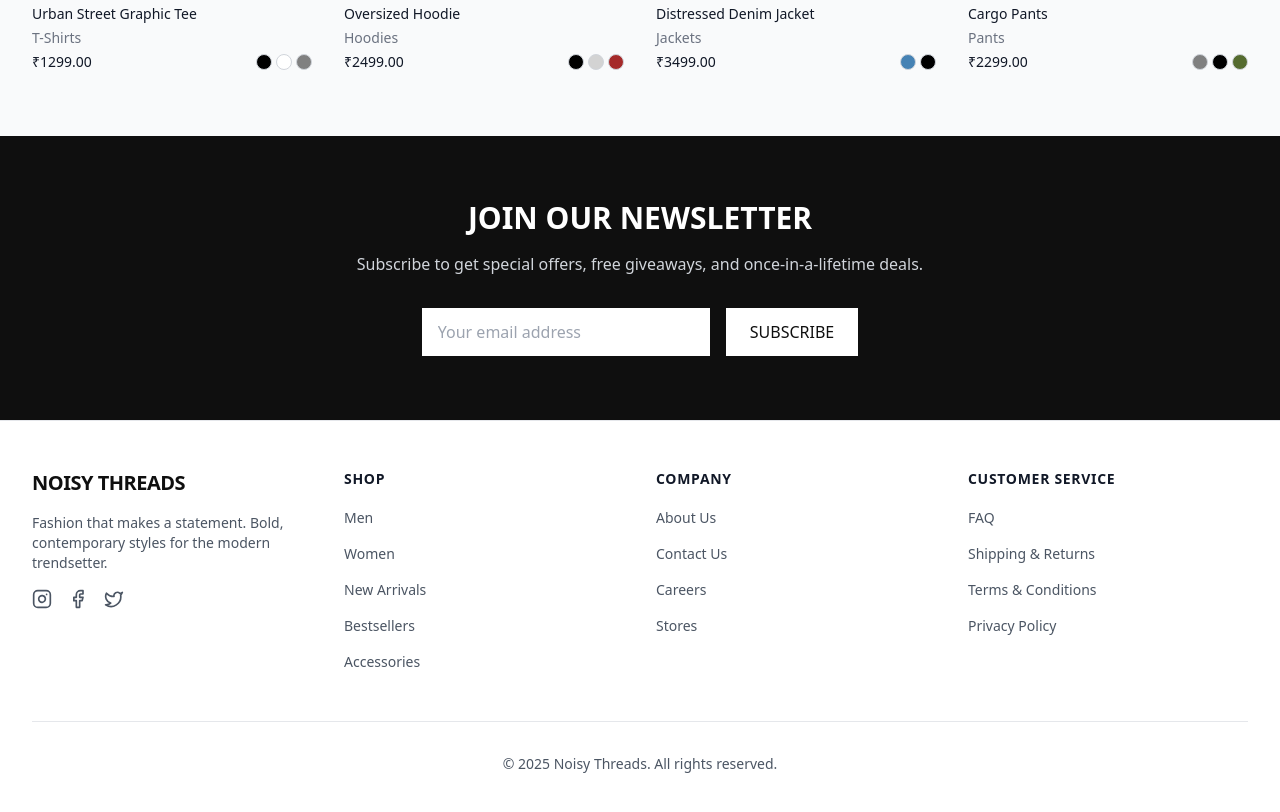
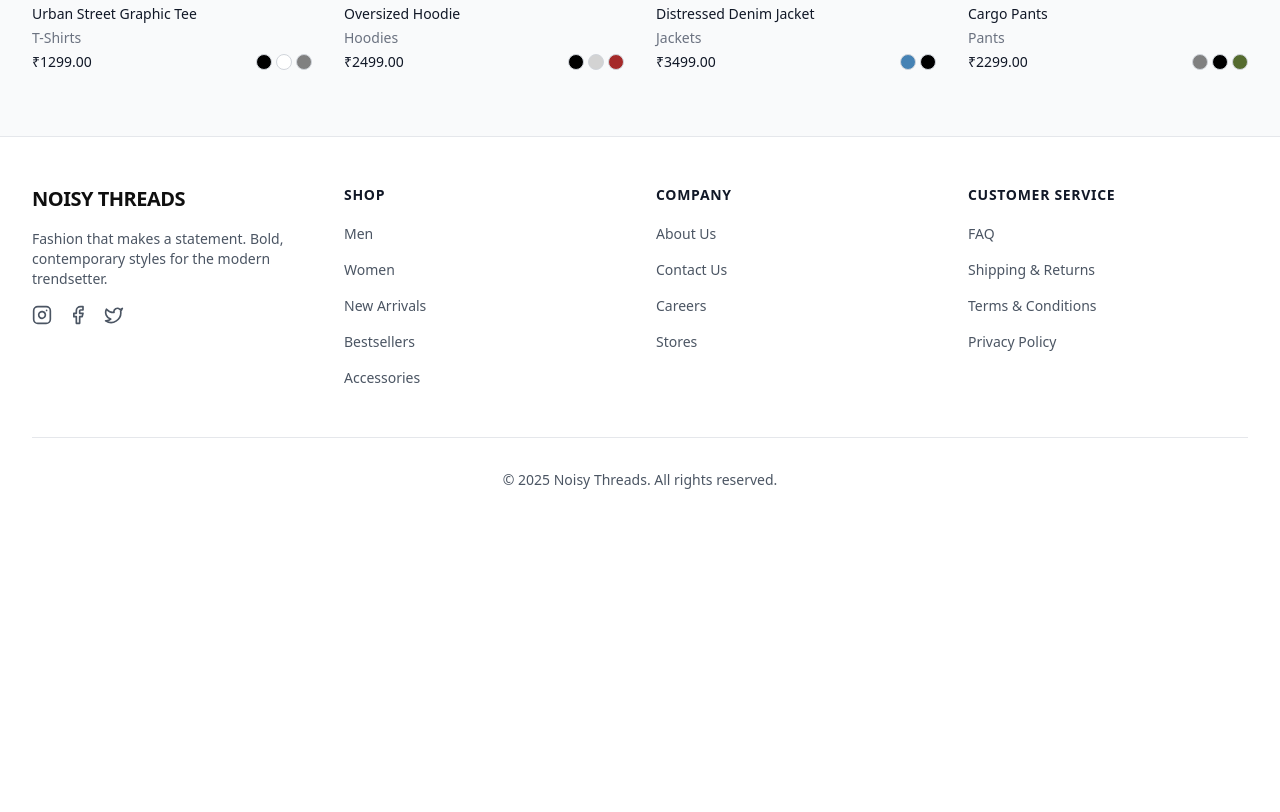
Before and after one commit to x3e12/noisy-threads-vogue-shop, a React (Vite) app: page / in a window 1280 px wide. Shown: the part 1780-2592 px from the top of the page. After the commit the page ends 2318 px from the top, so only its background shows below. Built offline with nearby package versions, Linux system fonts and the light colour scheme.

Commit message:
Remove newsletter component
Remove the newsletter component and its related functionality.

```diff
--- a/src/pages/Index.tsx
+++ b/src/pages/Index.tsx
@@ -4,7 +4,6 @@ import { Layout } from '../components/layout/Layout';
 import { Hero } from '../components/home/Hero';
 import { FeaturedCategories } from '../components/home/FeaturedCategories';
 import { FeaturedProducts } from '../components/home/FeaturedProducts';
-import { Newsletter } from '../components/home/Newsletter';
 
 const Index = () => {
   return (
@@ -12,7 +11,6 @@ const Index = () => {
       <Hero />
       <FeaturedCategories />
       <FeaturedProducts />
-      <Newsletter />
     </Layout>
   );
 };
```
